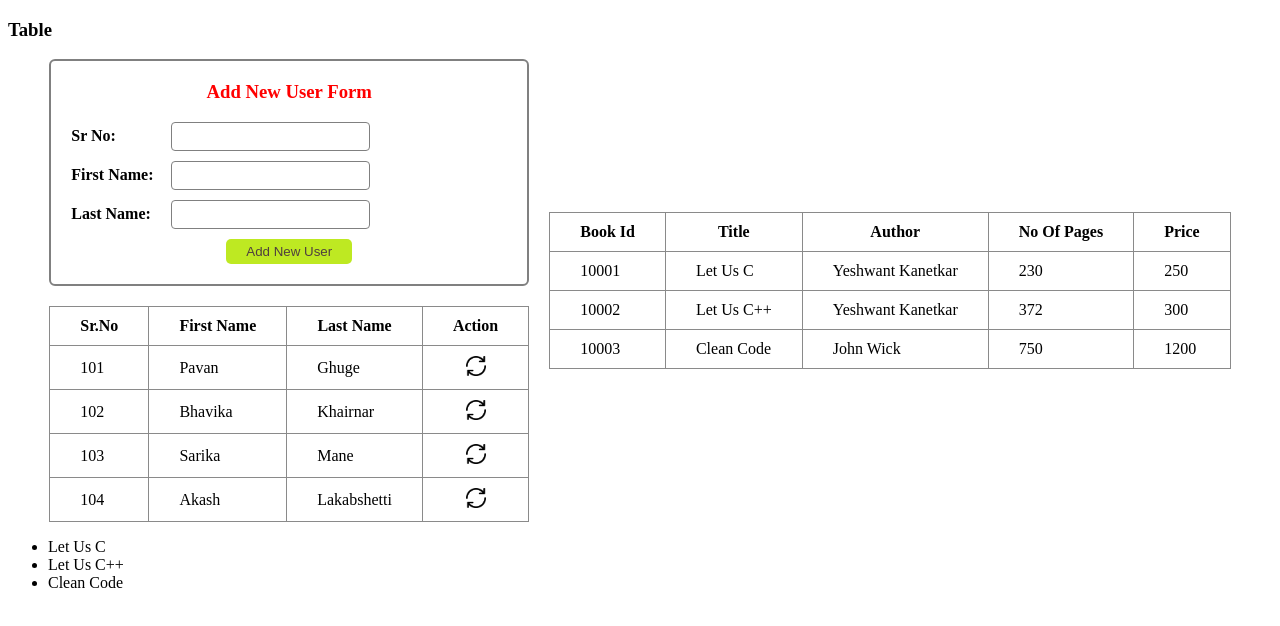
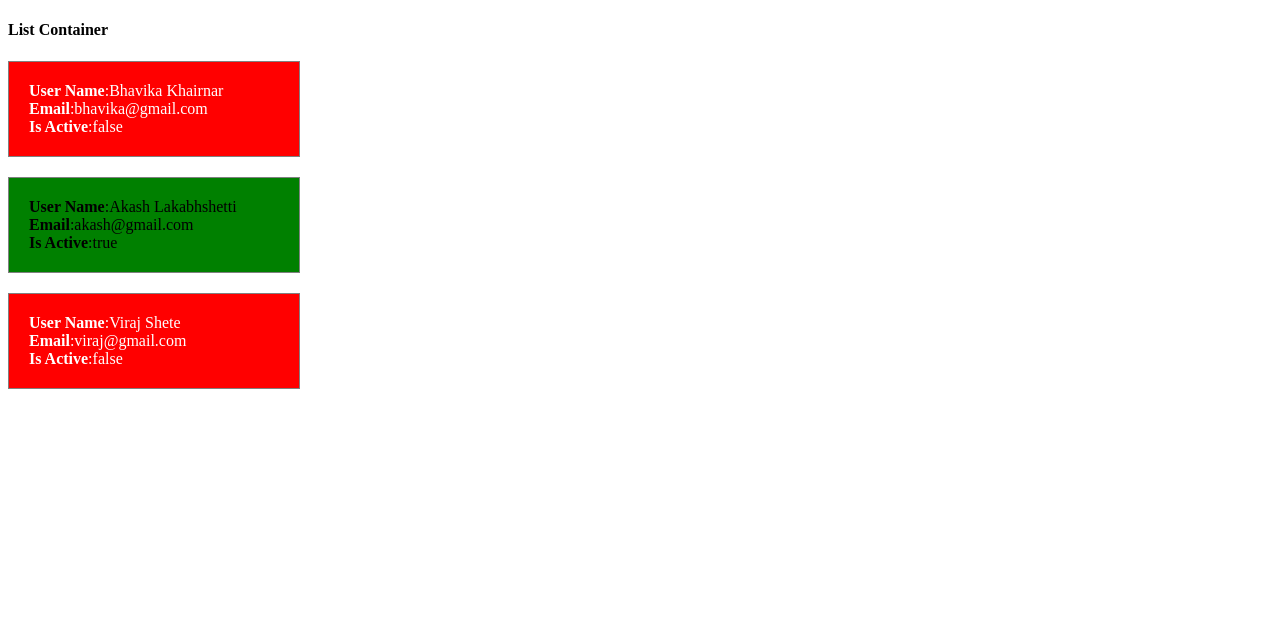
Before and after one commit to traintechno1/React-Weekend-25, a React (Vite) app in the folder react-learning/: page / in a window 1280 px wide. Shown: the top 626 px of the page. Built offline with nearby package versions, Linux system fonts and the light colour scheme.

Commit message:
Showing list and validating it

```diff
--- a/react-learning/src/App.jsx
+++ b/react-learning/src/App.jsx
@@ -4,6 +4,7 @@ import First from './components/First';
 import Second from './components/Second';
 import ValueChange from './components/ValueChange';
 import GrowTable from './components/GrowTable';
+import ListContainer from './components/ListContainer';
 
 function App() {
 
@@ -12,7 +13,8 @@ function App() {
       {/* <First />  */}
       {/* <Second/> */}
       {/* <ValueChange /> */}
-      <GrowTable />
+      {/* <GrowTable /> */}
+      <ListContainer />
     </>
   )
 }
--- a/react-learning/src/components/GrowTable.jsx
+++ b/react-learning/src/components/GrowTable.jsx
@@ -264,13 +264,13 @@ const GrowTable = () =>{
                 </table>
             </div>
 
-            <ul>
+            {/* <ul>
                 {
                     books.map(book=>{
                         return <li>{book.title}</li>
                     })
                 }
-            </ul>
+            </ul> */}
 
             <ToastContainer />
 
--- /dev/null
+++ b/react-learning/src/components/ListContainer.jsx
@@ -0,0 +1,57 @@
+import { useState } from "react";
+import ListItem from "./ListItem";
+
+const ListContainer = () =>{
+    let [users, setUsers] = useState([
+        {
+            firstName: 'Bhavika',
+            lastName: 'Khairnar',
+            email: 'bhavika@gmail.com',
+            isActive: false
+        },
+        {
+            firstName: 'Akash',
+            lastName: 'Lakabhshetti',
+            email: 'akash@gmail.com',
+            isActive: true
+        },
+        {
+            firstName: 'Viraj',
+            lastName: 'Shete',
+            email: 'viraj@gmail.com',
+            isActive: false
+        }
+    ]);
+
+    const toggleStatus = (incomingUser) => {
+        console.log(incomingUser);
+        setUsers((prevUser)=>
+             prevUser.map(user=>{
+                if(user.email === incomingUser.email){
+                    console.log('matched user', user);
+                    return { ...user, isActive: !user.isActive}
+                }
+                else{
+                    return user;
+                }
+            })
+        )
+    }
+
+    return(
+        <>
+            <h4>List Container</h4>
+            {
+                users?.map((user, index)=>{
+                    return  <ListItem
+                        key={index}
+                        user={user}
+                        isUserActive={user.isActive}
+                        toggleActiveStatus={()=>toggleStatus(user)}
+                    />
+                })
+            }
+        </>
+    )
+}
+export default ListContainer;
--- /dev/null
+++ b/react-learning/src/components/ListItem.jsx
@@ -0,0 +1,28 @@
+
+import '../css/ListItem.css';
+
+const ListItem = ({user, isUserActive, toggleActiveStatus}) =>{
+
+    return(
+        <>
+            <div
+                onClick={()=>toggleActiveStatus(user)}
+                style={{
+                    padding: '20px',
+                    border: '1px solid gray',
+                    width: '250px',
+                    marginBottom: '20px'
+                }}
+                className={isUserActive ? 'active': 'inactive'}
+                >
+                <label style={{fontWeight: 600}}>User Name</label>:
+                    {user.firstName + " " + user.lastName} <br/>
+                <label style={{fontWeight: 600}}>Email</label>:
+                    {user.email} <br/>
+                <label style={{fontWeight: 600}}>Is Active</label>:
+                    {isUserActive ? 'true' : 'false'} <br/>
+            </div>
+        </>
+    )
+}
+export default ListItem;
--- /dev/null
+++ b/react-learning/src/css/ListItem.css
@@ -0,0 +1,8 @@
+.active{
+    background-color: green;
+}
+
+.inactive{
+    background-color: red;
+    color: white;
+}
```
